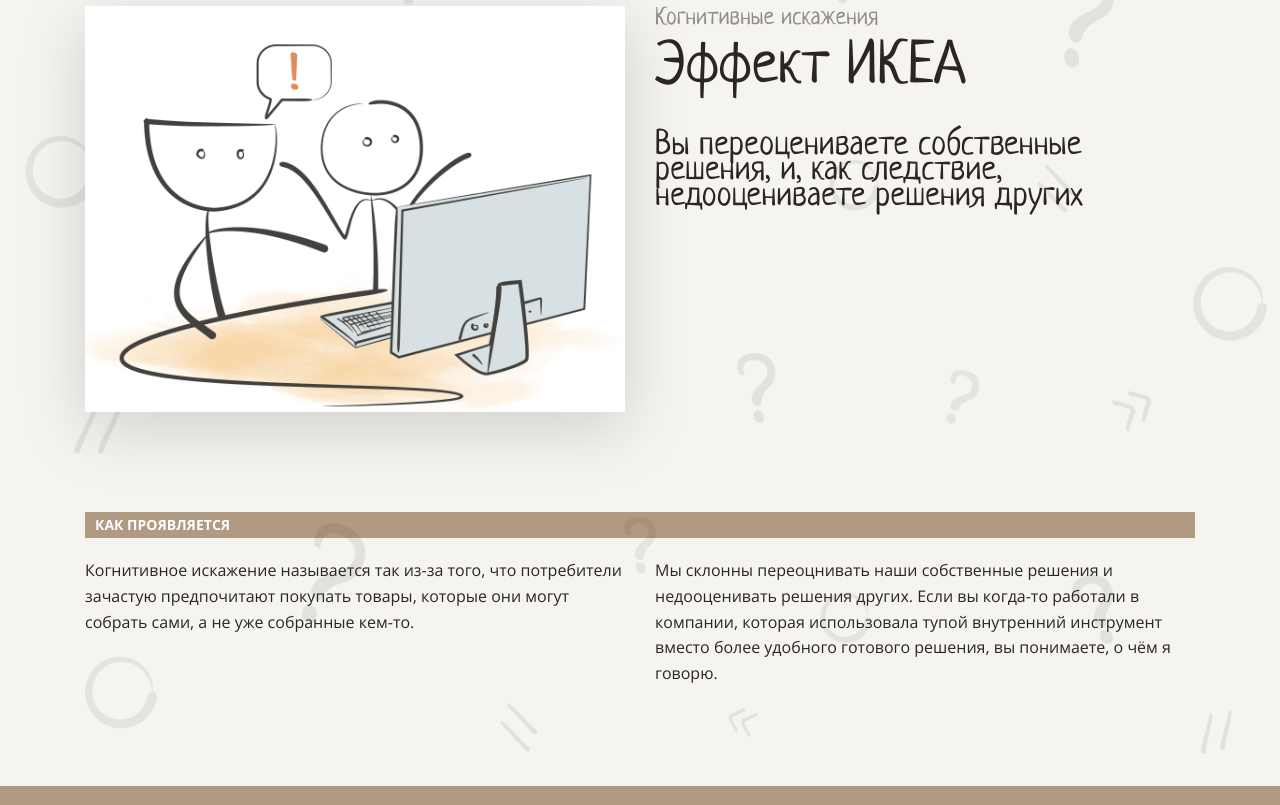
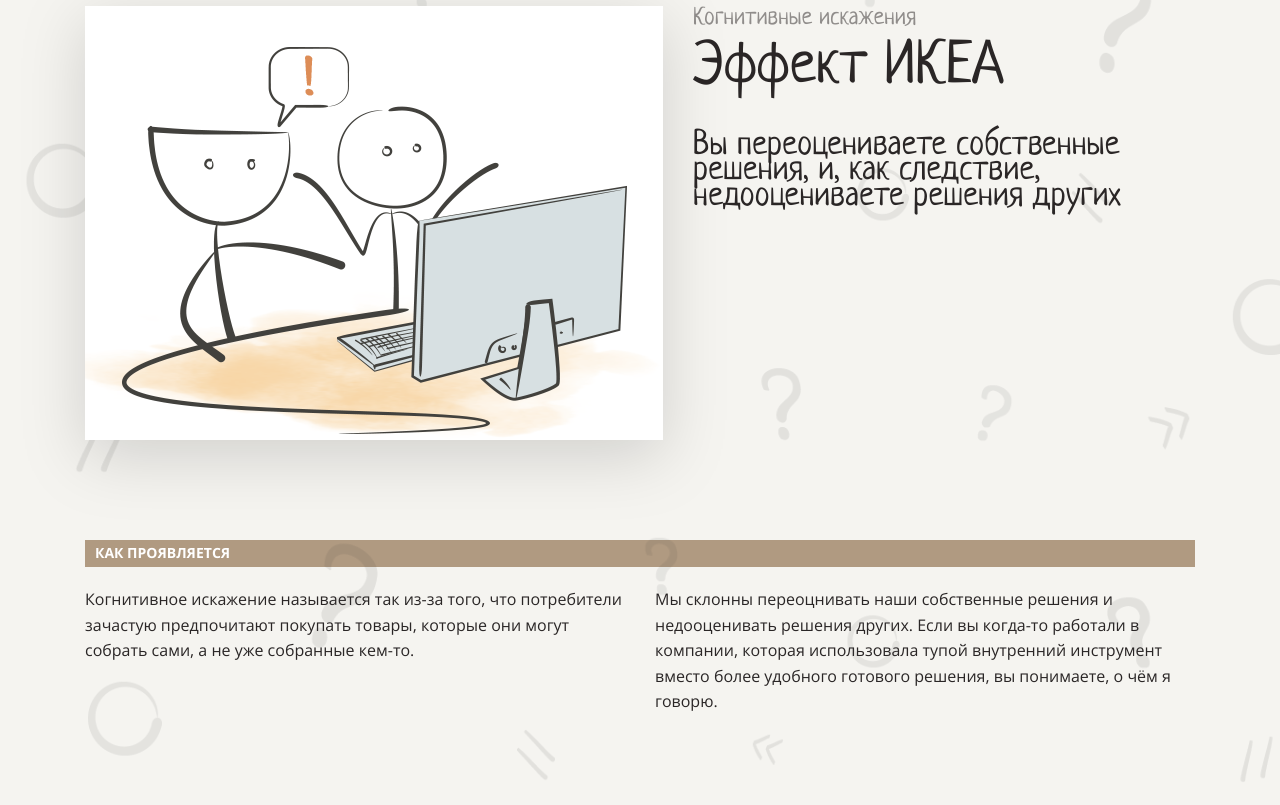
Before and after one commit to Zithen/layout-designer-project-58, a website: page src/index.html in a window 1280 px wide. Shown: the part 2995-3800 px from the top of the page. Drawn offline with Linux system fonts and the light colour scheme.

Commit message:
Refactored IKEA effect on flex columns

```diff
--- a/src/index.html
+++ b/src/index.html
@@ -184,23 +184,31 @@
 <!--Эффект ИКЕА -->
 
     <section class="width-100-proc padding-100-0 bg-image pos-relative display-flex flex-column flex-y-center bg-light" id="ikea-effect">
-        <section class="width-1110 column-2-30">
+      <section class="width-1110">
+        <section class="display-flex">
           <figure>
-            <img src="styles/images/1.png" alt="Two coworkers at PC" class="filter text-vertical-center max-width-100-proc bg-white z-index-10100">
+            <img src="styles/images/1.png" alt="Two coworkers at PC" class="filter text-vertical-center margin-right-30 bg-white z-index-10100">
           </figure>
 
-          <p class="font-neucha-normal font-size-24 text-transparent-dark">Когнитивные искажения</p>
+            <section class="display-flex flex-column">
+              <p class="font-neucha-normal font-size-24 text-transparent-dark">Когнитивные искажения</p>
 
-          <h2 class="margin-bottom-30">Эффект ИКЕА</h2>
+              <h2 class="margin-bottom-30">Эффект ИКЕА</h2>
 
-          <p class="font-neucha-normal font-size-34">Вы переоцениваете собственные решения, и, как следствие, недооцениваете решения других</p>
+              <p class="font-neucha-normal font-size-34">Вы переоцениваете собственные решения, и, как следствие, недооцениваете решения других</p>
+            </section>
+        </section>
 
-          <h3 class="bg-brown font-opensans-bold text-upper font-size-14 text-white margin-top-100 margin-bottom-20 padding-left-10 column-span padding-top-5 padding-bottom-5">Как проявляется</h3>
+          <h3 class="bg-brown font-opensans-bold text-upper font-size-14 text-white margin-top-100 margin-bottom-20 padding-left-10 padding-top-5 padding-bottom-5">Как проявляется</h3>
 
-          <p>Когнитивное искажение называется так из-за того, что потребители зачастую предпочитают покупать товары, которые они могут собрать сами, а не уже собранные кем-то.</p><br><br>
+          <section class="display-flex">
 
-          <p>Мы склонны переоцнивать наши собственные решения и недооценивать решения других. Если вы когда-то работали в компании, которая использовала тупой внутренний инструмент вместо более удобного готового решения, вы понимаете, о чём я говорю.</p>
-      </section>
+            <p class="flex-basis-540 margin-right-30">Когнитивное искажение называется так из-за того, что потребители зачастую предпочитают покупать товары, которые они могут собрать сами, а не уже собранные кем-то.</p>
+
+            <p class="flex-basis-540">Мы склонны переоцнивать наши собственные решения и недооценивать решения других. Если вы когда-то работали в компании, которая использовала тупой внутренний инструмент вместо более удобного готового решения, вы понимаете, о чём я говорю.</p>
+
+          </section>
+        </section>
     </section>
 
 <!--Эффект ИКЕА END -->
--- a/src/styles/style.css
+++ b/src/styles/style.css
@@ -251,6 +251,10 @@
   flex-direction: column;
 }
 
+.flex-basis-540 {
+	flex-basis: 540px;
+}
+
 .flex-y-center {
   align-items: center;
 }
@@ -355,6 +359,10 @@
 
 .margin-left-30 {
   margin-left: 30px;
+}
+
+.margin-right-30 {
+  margin-right: 30px;
 }
 
 .margin-top-0 {
```
